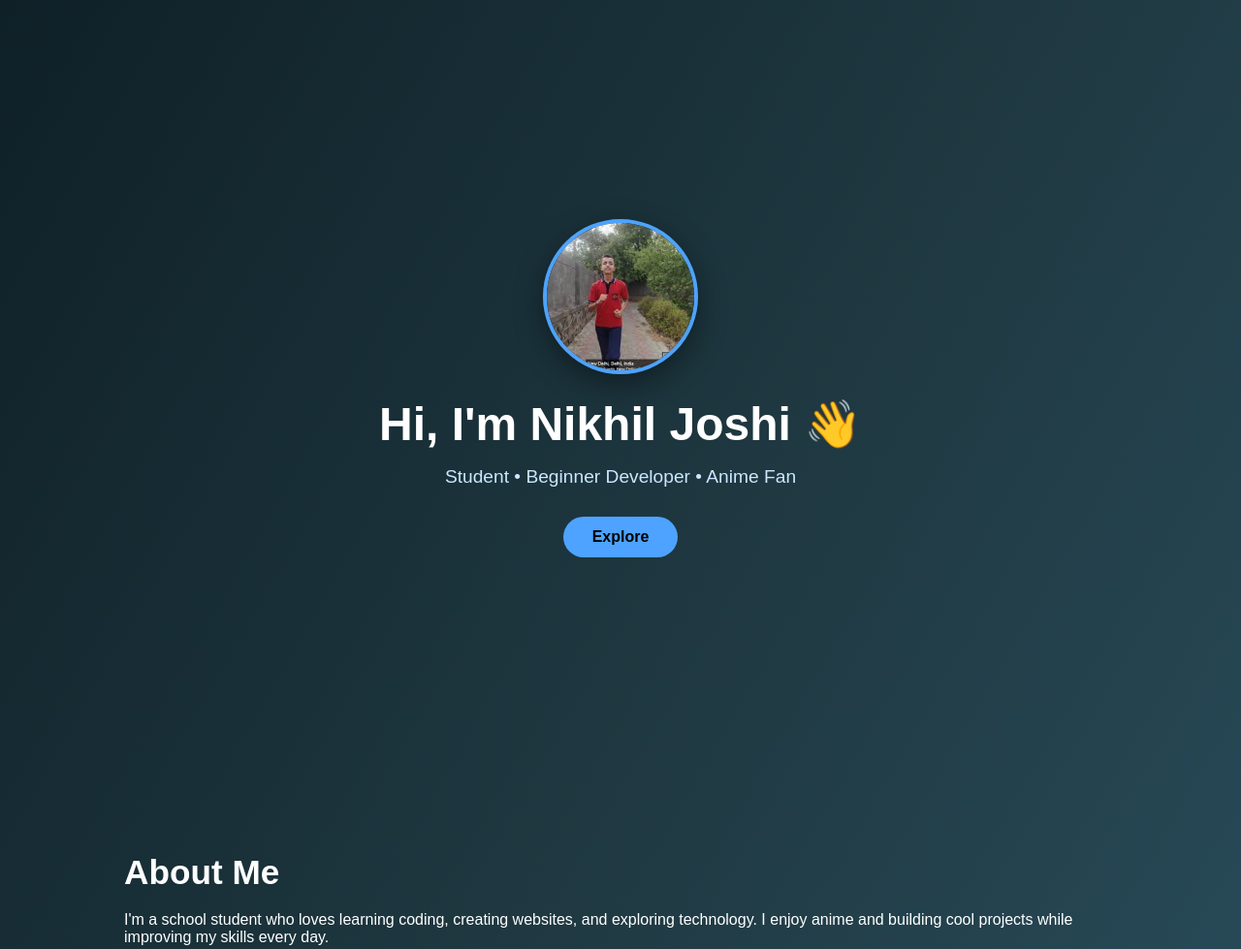
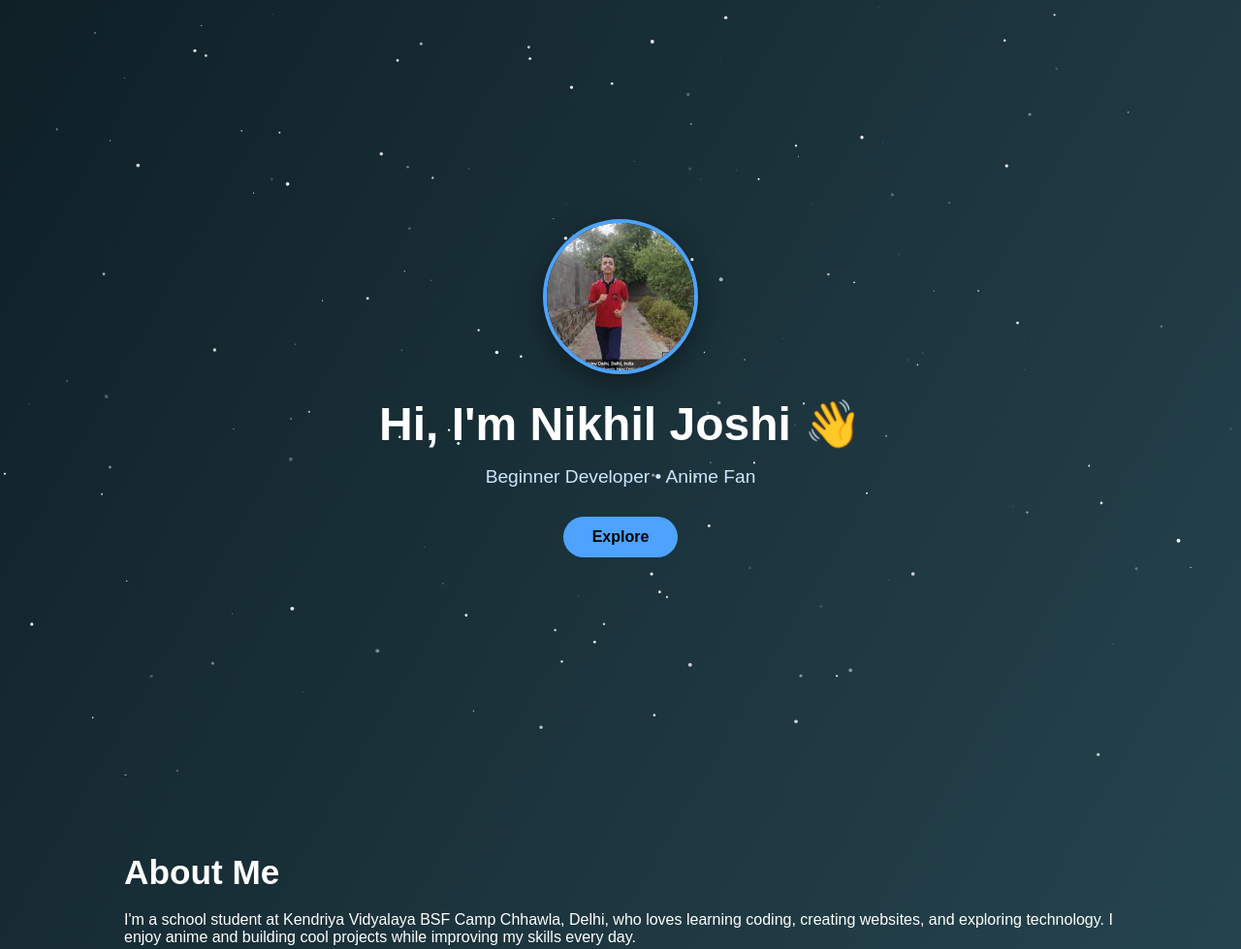
Before and after one commit to nikhiljoshiji0309-code/Nikhil-Joshi, a plain HTML site: page index.html in a window 1280 px wide. Shown: the top 979 px of the page at 97% size. Drawn offline with Linux system fonts and the light colour scheme.

Commit message:
Update index.html

```diff
--- a/index.html
+++ b/index.html
@@ -107,7 +107,7 @@
   <div>
     <img src="photo.jpg" alt="Nikhil Joshi" style="width:160px;height:160px;border-radius:50%;object-fit:cover;border:4px solid #4da3ff;box-shadow:0 10px 30px rgba(0,0,0,.4);margin-bottom:20px;">
     <h1>Hi, I'm Nikhil Joshi 👋</h1>
-    <p>Student • Beginner Developer • Anime Fan</p>
+    <p>Beginner Developer • Anime Fan</p>
     <a href="#about" class="btn">Explore</a>
   </div>
 </header>
@@ -115,7 +115,7 @@
 <section id="about" class="about">
   <h2>About Me</h2>
   <p>
-    I'm a school student who loves learning coding, creating websites, and exploring technology.
+    I'm a school student at Kendriya Vidyalaya BSF Camp Chhawla, Delhi, who loves learning coding, creating websites, and exploring technology.
     I enjoy anime and building cool projects while improving my skills every day.
   </p>
 </section>
@@ -148,9 +148,105 @@
   </div>
 </section>
 
+<section class="contact">
+  <h2>Contact</h2>
+  <p>Email: <a href="mailto:nikhil.joshi.ji0309@gmail.com" style="color:#4da3ff">nikhil.joshi.ji0309@gmail.com</a></p>
+</section>
+
+<section class="achievements">
+  <h2>Achievements</h2>
+  <div class="projects-grid">
+    <div class="project">
+      <h3>IGBC Contest 2023</h3>
+      <p>Brought ₹4 Lakhs to school in IGBC Contest 2023 through outstanding performance and participation.</p>
+    </div>
+    <div class="project">
+      <h3>Class 10 Board Result</h3>
+      <p>Scored 90% in Class 10 Board Examinations.</p>
+    </div>
+    <div class="project">
+      <h3>Other Certificates</h3>
+      <p>Participated and earned certificates in writing contests and other academic competitions.</p>
+    </div>
+  </div>
+</section>
+
 <footer>
   <p>© 2026 Nikhil Joshi | Made with ❤️</p>
 </footer>
 
+<canvas id="stars"></canvas>
+
+<script>
+const canvas = document.getElementById("stars");
+const ctx = canvas.getContext("2d");
+
+canvas.width = window.innerWidth;
+canvas.height = window.innerHeight;
+
+let stars = [];
+const numStars = 300;
+
+for (let i = 0; i < numStars; i++) {
+  stars.push({
+    angle: Math.random() * Math.PI * 2,
+    radius: Math.random() * 2,
+    distance: Math.random() * canvas.width / 2,
+    speed: 0.002 + Math.random() * 0.004,
+    size: Math.random() * 2
+  });
+}
+
+function animate() {
+  ctx.clearRect(0, 0, canvas.width, canvas.height);
+
+  const centerX = canvas.width / 2;
+  const centerY = canvas.height / 2;
+
+  stars.forEach(star => {
+    // Galaxy swirl motion
+    star.angle += star.speed;
+    star.distance += 0.3; // warp-speed outward
+
+    const x = centerX + Math.cos(star.angle) * star.distance;
+    const y = centerY + Math.sin(star.angle) * star.distance;
+
+    // Twinkling effect
+    const opacity = 0.5 + Math.sin(Date.now() * 0.005 + star.distance) * 0.5;
+    ctx.fillStyle = `rgba(255,255,255,${opacity})`;
+
+    ctx.beginPath();
+    ctx.arc(x, y, star.size, 0, Math.PI * 2);
+    ctx.fill();
+
+    // Reset star when too far
+    if (star.distance > canvas.width) {
+      star.distance = 0;
+      star.angle = Math.random() * Math.PI * 2;
+    }
+  });
+
+  requestAnimationFrame(animate);
+}
+
+animate();
+
+window.addEventListener("resize", () => {
+  canvas.width = window.innerWidth;
+  canvas.height = window.innerHeight;
+});
+</script>
+
+<style>
+#stars {
+  position: fixed;
+  top: 0;
+  left: 0;
+  width: 100%;
+  height: 100%;
+  z-index: -1;
+}
+</style>
+
 </body>
 </html>
```
